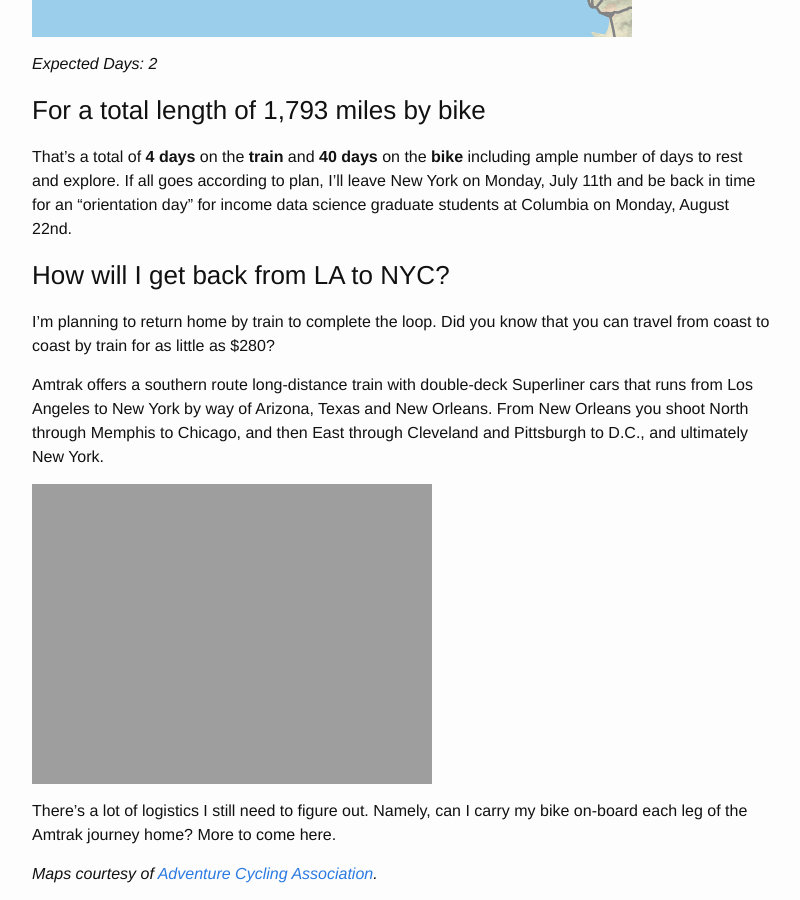
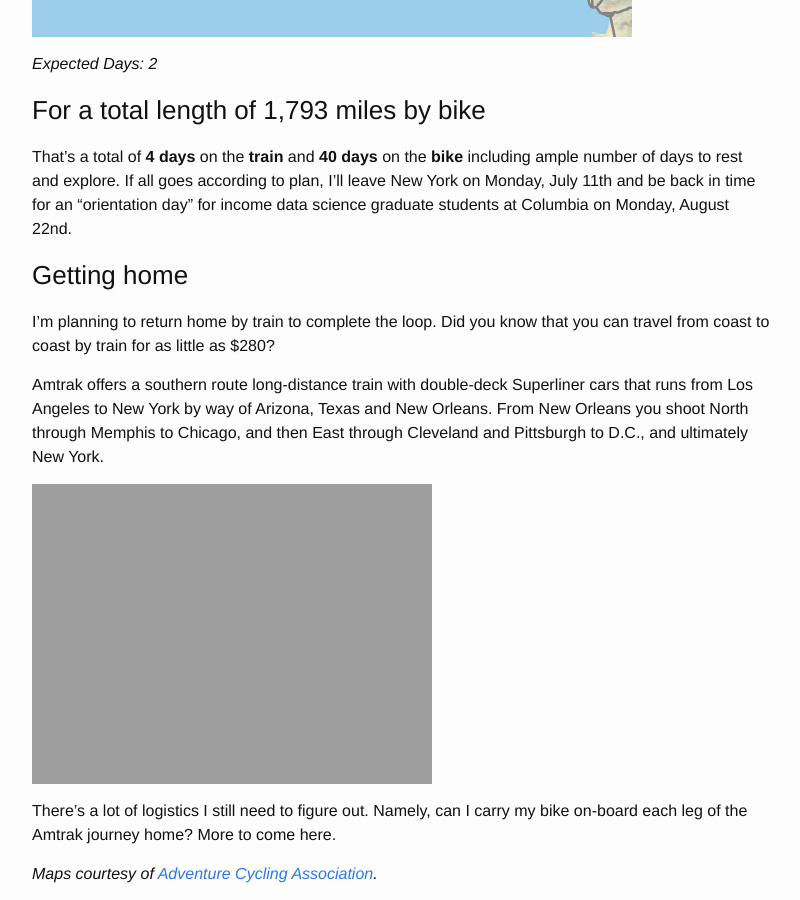
Before and after one commit to willgeary/willgeary.github.io, a Jekyll site: the page built from _posts/2016-05-20-biking-from-vancouver-to-los-angeles.markdown, in a window 1280 px wide and 900 px high, scrolled down 8176 px. Shown: the whole window, without its empty margins (238-1038 px from the left). Built offline with Jekyll 4.4.1, drawn with Linux system fonts in a browser that asks for light colours; nearby versions of some CDN libraries.

Commit message:
save my work

```diff
--- a/_posts/2016-05-20-biking-from-vancouver-to-los-angeles.markdown
+++ b/_posts/2016-05-20-biking-from-vancouver-to-los-angeles.markdown
@@ -79,7 +79,7 @@ The map below goes all the way down to San Diego and Imperial Beach at the U.S.
 
 That's a total of **4 days** on the **train** and **40 days** on the **bike** including ample number of days to rest and explore. If all goes according to plan, I'll leave New York on Monday, July 11th and be back in time for an "orientation day" for income data science graduate students at Columbia on Monday, August 22nd.
 
-### How will I get back from LA to NYC?
+### Getting home
 
 I'm planning to return home by train to complete the loop. Did you know that you can travel from coast to coast by train for as little as $280?
 
```
